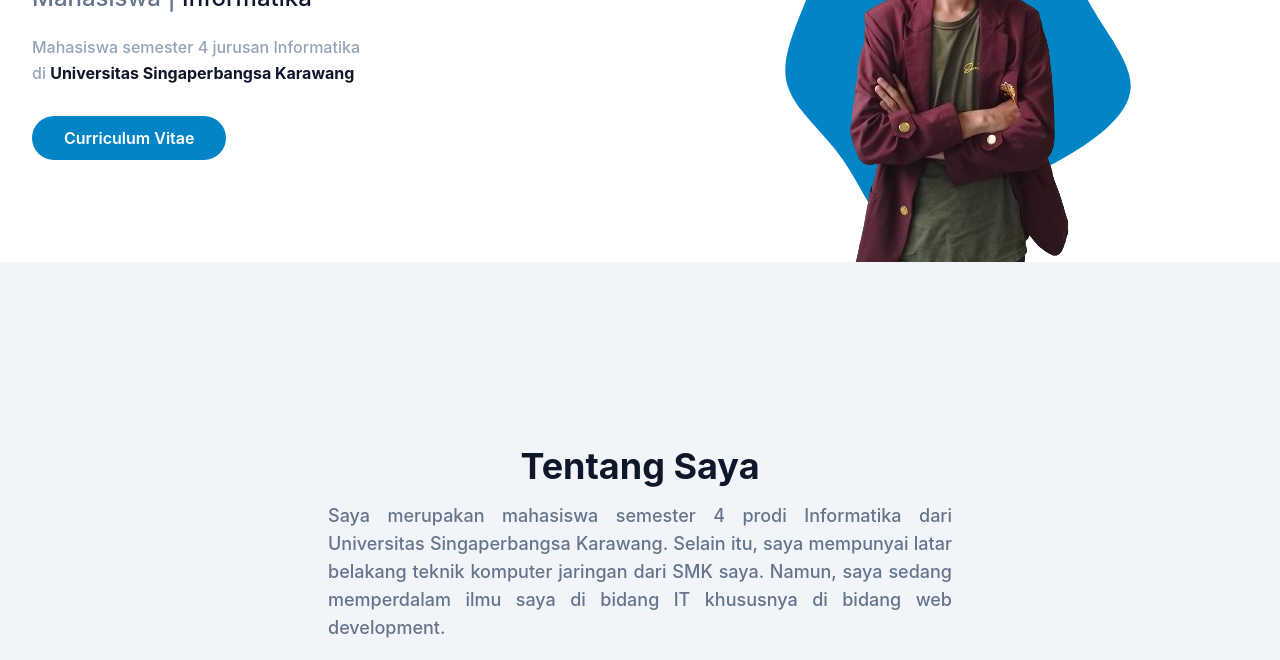
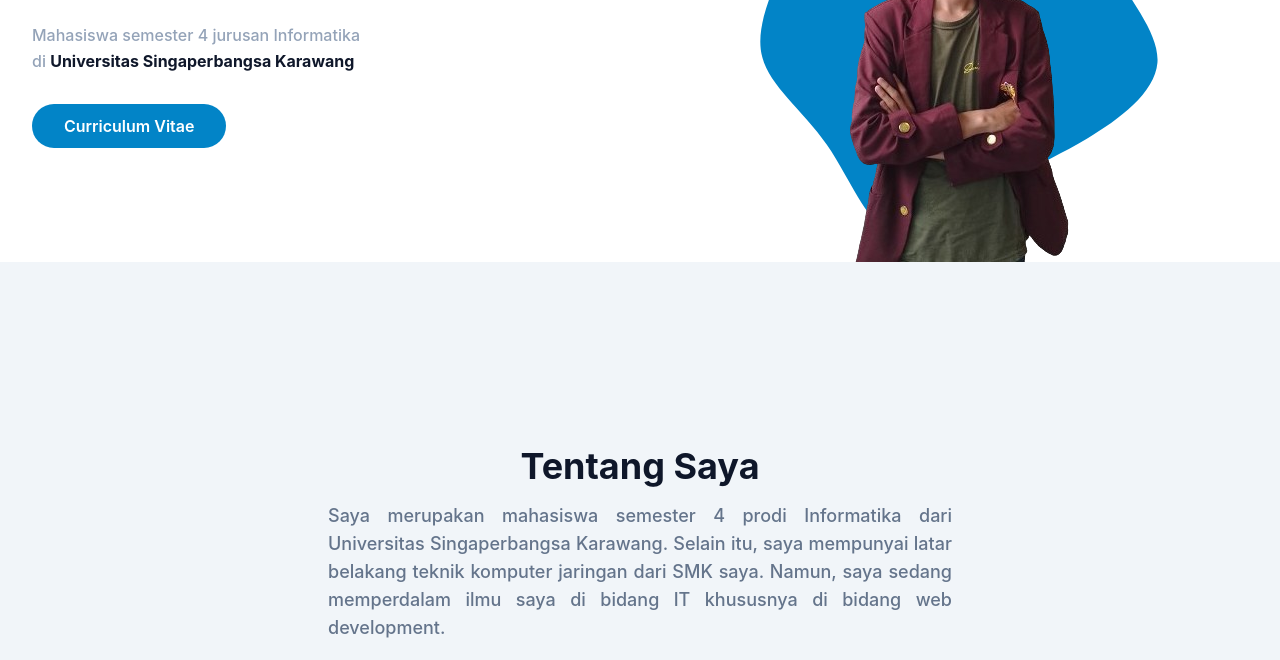
Before and after one commit to zackyal24/portofolio-zacky.github.io, a website: page index.html in a window 1280 px wide. Shown: the part 306-966 px from the top of the page. Drawn offline with Linux system fonts and the light colour scheme.

Commit message:
index.html

```diff
--- a/index.html
+++ b/index.html
@@ -70,7 +70,7 @@
     <section id="home" class="pt-36 dark:bg-dark">
       <div class="container">
         <div class="flex flex-wrap">
-          <div class="w-full self-center px-4 mb-10 lg:w-1/2">
+          <div class="w-full self-center px-4 mb-16 lg:w-1/2">
             <h1 class="text-base font-semibold text-primary md:text-xl">Hai semua 👋, Saya <span class="lg-5xl mt-1 block text-4xl font-bold text-dark dark:text-white">Ahmad Zacky Taufiqul Hakim</span></h1>
             <h2 class="mb-5 text-lg font-medium text-secondary lg:text-2xl">Mahasiswa | <span class="text-dark dark:text-white">Informatika</span></h2>
             <p class="mb-10 font-medium leading-relaxed text-slate-400">Mahasiswa semester 4 jurusan Informatika <br> di <span class="font-bold text-dark dark:text-white">Universitas Singaperbangsa Karawang</span></p>
@@ -83,7 +83,7 @@
             <div class="relative mt-10 lg:right-0 lg:mt-9">
               <img src="img/pp zacky.png" alt="Ahmad Zacky Taufiqul Hakim" class="relative z-10 mx-auto max-w-full" />
               <span class="absolute -bottom-0 left-1/2 -translate-x-1/2 md:scale-100">
-                <svg width="400" heigth="400" viewBox="0 0 200 200" xmlns="http://www.w3.org/2000/svg">
+                <svg width="460" heigth="460" viewBox="0 0 200 200" xmlns="http://www.w3.org/2000/svg">
                   <path
                     fill="#0284C7"
                     d="M41,-62.6C50.6,-57.6,54.2,-42,62.1,-27.5C69.9,-13.1,82.1,0.3,81.2,
```
